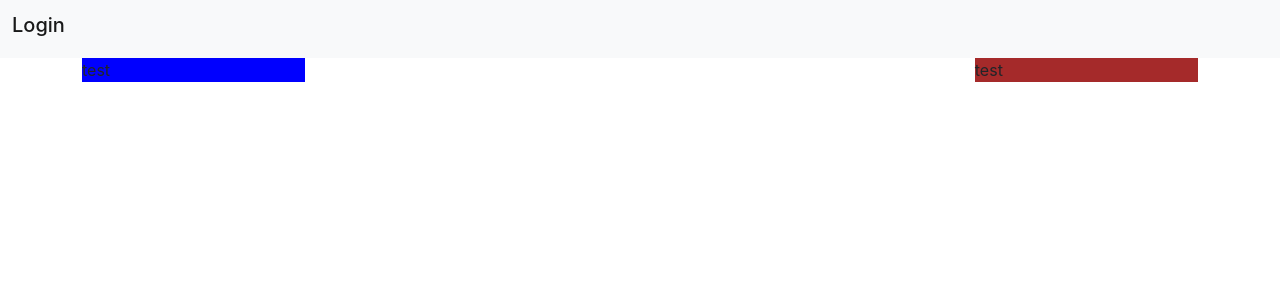
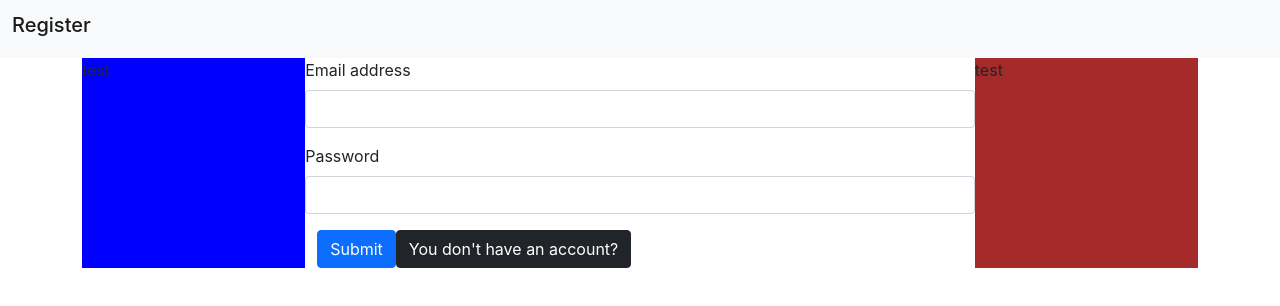
Before and after one commit to kizob123/fourfourplace, a React (Create React App) app in the folder fourfourplace/: page /#/ in a window 1280 px wide. Shown: the top 306 px of the page. Built offline with nearby package versions, Linux system fonts and the light colour scheme; no server answers.

Commit message:
14th commit: router fixes

```diff
--- a/fourfourplace/products.json
+++ b/fourfourplace/products.json
@@ -9,7 +9,11 @@
         "two":["battery","link to photo","details","price"],
         "three":["screen","link to photo","details","price"],
         "four":["laptop","link to photo","details","price"]
-      }
+      },
+      "ads":true,
+      "numberOfSales":40,
+      "honestyRating":10
     }
+
   ]
 }
--- a/fourfourplace/src/App.js
+++ b/fourfourplace/src/App.js
@@ -10,8 +10,14 @@ import Header from './components/Header';
 import Ads from './components/recommendations/Ads';
 import TopRatings from './components/recommendations/TopRatings';
 import Login from './components/reglog/Login';
+let profile ={
+  name:"hello"
 
+}
 class App extends React.Component {
+ componentDidMount(){
+   fetch("./component/reglog/profile.json").then((data)=>console.log(data.json()))
+ }
   render(){
   return (
     <div className="App" >
--- a/fourfourplace/src/components/Header.js
+++ b/fourfourplace/src/components/Header.js
@@ -3,17 +3,18 @@ import { Link } from 'react-router-dom';
 import { useLocation } from 'react-router-dom';
 export default function Header(props){
     const loc = useLocation()
-
+    const logOrReg =loc.pathname==='/login'||'/register'
+    const log =loc.pathname==='/login'
         return (
             <div>
     <nav className="navbar navbar-expand-lg navbar-light bg-light"
-    style={{display:loc.pathname==='/'?"block":"none"}}>
+    style={{display:logOrReg?"block":"none"}}>
   <div className="container-fluid">
-    <h2 className="navbar-brand" href="#">Login</h2>
+    <h2 className="navbar-brand">{log?"Login":"Register"}</h2>
     </div>
     </nav>
 <nav className="navbar navbar-expand-lg navbar-light bg-light"
-  style={{display:loc.pathname==='/'?"none":"block"}}>
+  style={{display:logOrReg?"none":"block"}}>
   <div className="container-fluid">
     <Link className="navbar-brand" to={{pathname:'/display'}}>4-4Places</Link>
 
--- a/fourfourplace/src/components/Logins.js
+++ b/fourfourplace/src/components/Logins.js
@@ -12,6 +12,7 @@ export default function Logins(){
 
             <div>
             <Routes>
+                <Route path="/" element={<Login />}/>
                <Route path="/login" element={<Login />}/>
                <Route path="/register" element={<Register />}/>
             </Routes>
--- a/fourfourplace/src/components/RegisterORLogin.js
+++ b/fourfourplace/src/components/RegisterORLogin.js
@@ -2,7 +2,7 @@ import { Link } from "react-router-dom";
 import { useLocation } from "react-router-dom";
 export default function RegisterORLogin(){
     const loc = useLocation()
-    const here = loc.pathname==='/login'
+    const here = loc.pathname==='/login'||loc.pathname==='/'
     return <div>
         <Link className="btn btn-dark" to={here?'/register':'/login'}>You {here?<span>don't</span>:<span>already</span>} have an account?</Link>
     </div>
--- a/fourfourplace/src/components/reglog/Login.js
+++ b/fourfourplace/src/components/reglog/Login.js
@@ -8,6 +8,7 @@ export default class Login extends React.Component{
     this.state={
       loggedIn:false
     }
+
   }
     render(){
         return(
@@ -47,7 +48,7 @@ export default class Login extends React.Component{
 <Link className="card-body" to={{pathname:'/display'}} style={{display:this.state.loggedIn?"block":"none"}}>
 
 
-            <button href="#" className="btn btn-primary">Go to display</button>
+            <button className="btn btn-primary">Go to display</button>
         </Link>
 </div>
 
```
Also changed, not shown: fourfourplace/src/components/reglog/personal/profile.json (added, +8 -0 lines).
